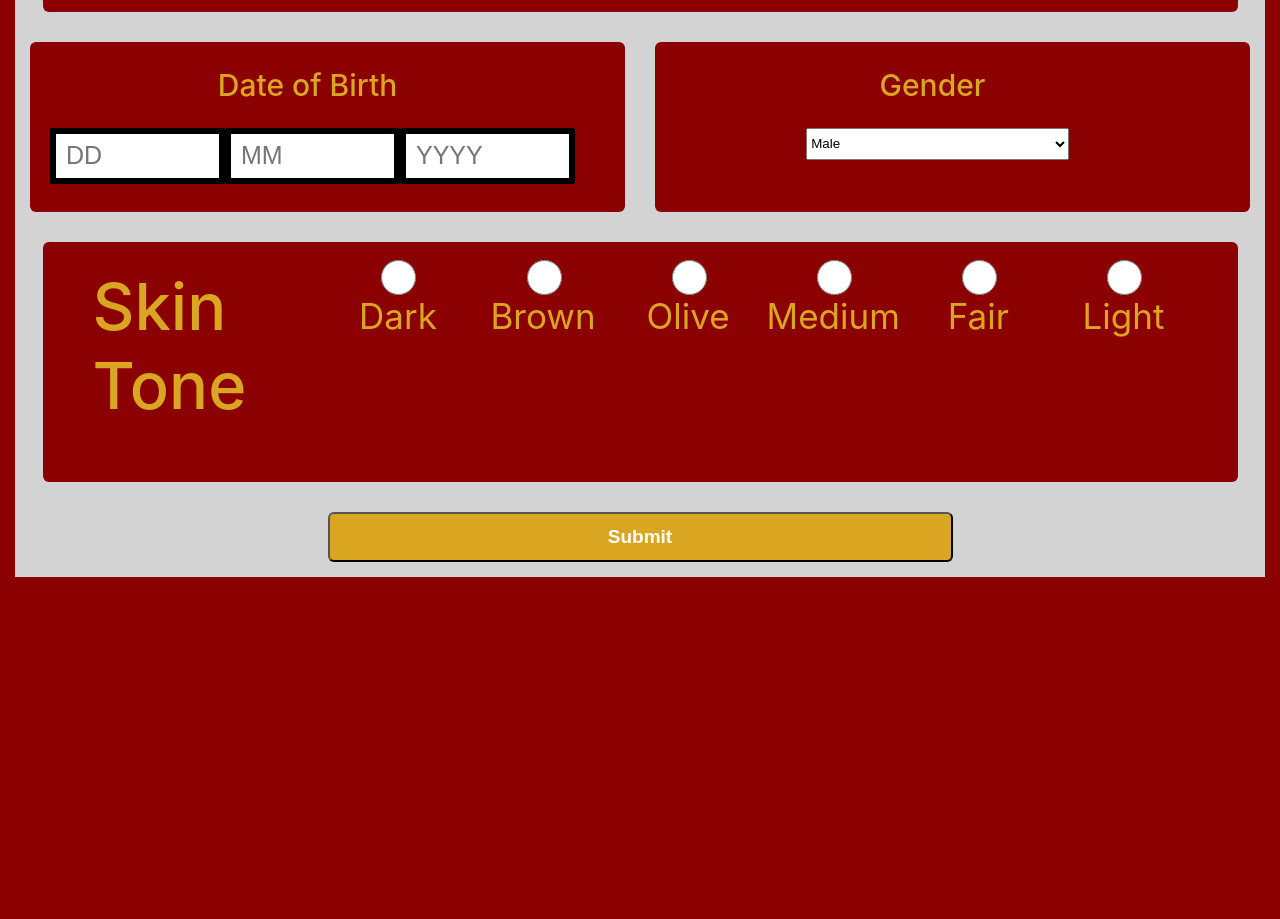
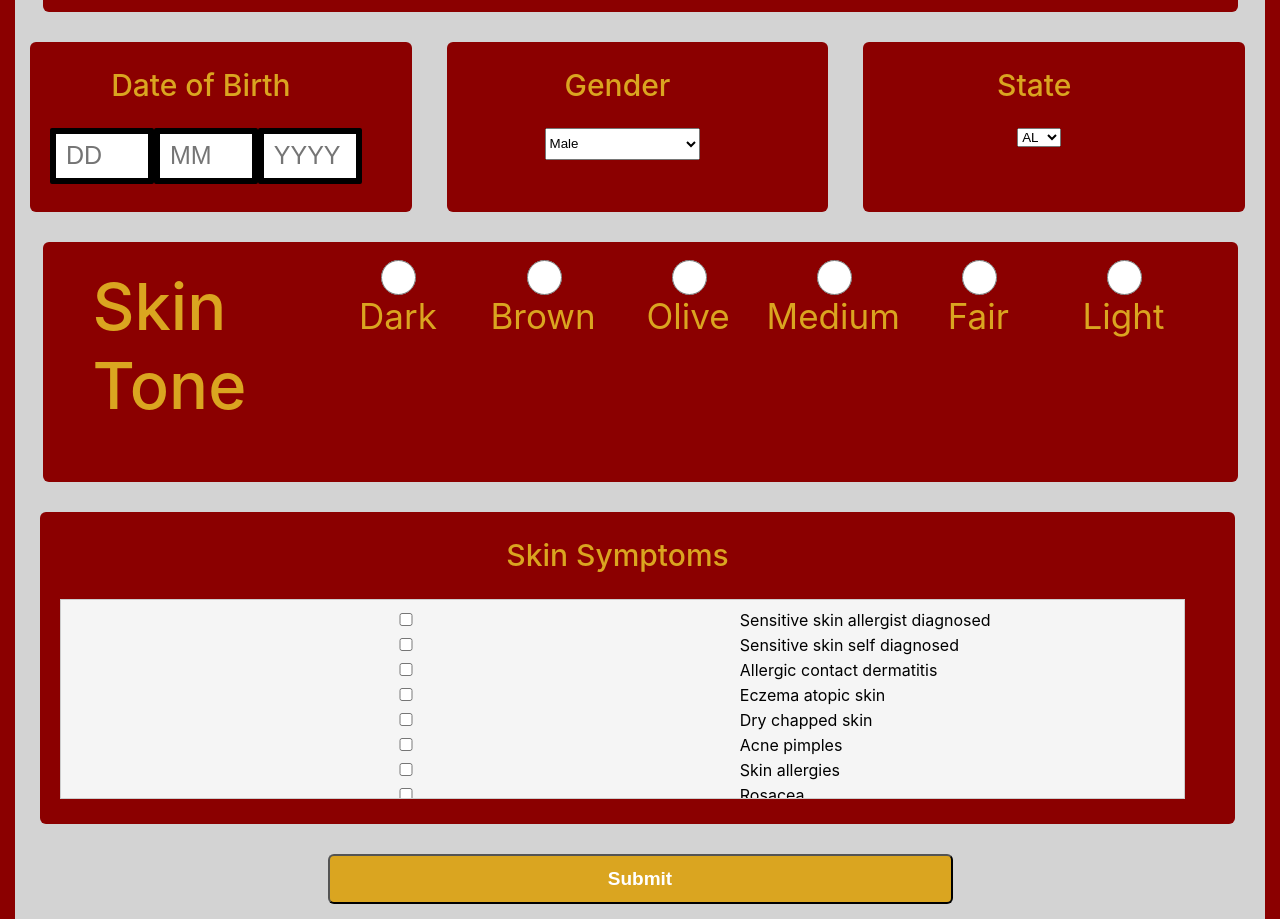
Before and after one commit to jdutchik/SE491Group13, a React (Create React App) app in the folder se491project/: page /survey in a window 1280 px wide. Shown: the part 820-1739 px from the top of the page. Before the commit the page ends 1397 px from the top, so only its background shows below. Built offline with nearby package versions, Linux system fonts and the light colour scheme.

Commit message:
Jack's additions of state and symptoms

```diff
--- a/se491project/src/components/Survey/Survey.css
+++ b/se491project/src/components/Survey/Survey.css
@@ -322,4 +322,26 @@ body {
 
 .triple {
     display: flex;
+    justify-content: space-between;
+  }
+
+  .questionDefault {
+    flex: 1;
+    margin-right: 20px;  /* Adjust spacing as needed */
+  }
+
+  .symptom-list {
+    max-height: 200px;  /* Maintain the same height */
+    width: 100%;        /* Adjust this to your preference, or set to 100% for full width under its parent */
+    overflow-y: auto;
+    background-color: #f5f5f5;  /* Very light gray background */
+    border: 1px solid #ccc;     /* Visual border to indicate the list area */
+    margin-top: 1px;  /* Reduced margin to bring the box closer */
+    padding: 10px;
+    box-sizing: border-box;     /* Ensures padding doesn't affect the width */
 }
+
+.symptom-item {
+    display: block;
+    margin-bottom: 5px;
+}
--- a/se491project/src/components/Survey/Survey.jsx
+++ b/se491project/src/components/Survey/Survey.jsx
@@ -2,8 +2,91 @@ import React, { useState } from 'react';
 import { useNavigate } from 'react-router-dom';
 import './Survey.css';
 
+const symptoms = [
+  "Sensitive skin allergist diagnosed",
+  "Sensitive skin self diagnosed",
+  "Allergic contact dermatitis",
+  "Eczema atopic skin",
+  "Dry chapped skin",
+  "Acne pimples",
+  "Skin allergies",
+  "Rosacea",
+  "Discoloration hyperpigmentation",
+  "Fine lines wrinkles",
+  "Psoriasis",
+  "I have celiacs disease and need my products to be gluten free",
+  "Blackheads whiteheads",
+  "Coconut",
+  "Textile Dye Mix",
+  "Gluten",
+  "Respiratory",
+  "Patchy rash",
+  "Tbd",
+  "Congestion",
+  "Contact dermatitis",
+  "Ffa",
+  "Dermatologist",
+  "Rash",
+  "Balsam Peru",
+  "I",
+  "Itching",
+  "Rashes",
+  "Mystery body rash",
+  "PPD",
+  "My gf gets rashes so I need to change my products",
+  "Alopecia",
+  "AP93",
+  "Dry skin",
+  "Cocamidopropyl Betaine",
+  "Metal",
+  "Ethylenediamine Dihydrochloride, Potassium Dichromate",
+  "Nickel",
+  "Low level allergy to Balsam of Peru",
+  "Allergies",
+  "Glutaral & iodopropynl butyl carbamate",
+  "Balsam of Peru allergic",
+  "Licus planus",
+  "Lip inflammation",
+  "Hives",
+  "Lichen Sclerosis",
+  "Dry Lips",
+  "Occasional rash outbreaks",
+  "Propolis",
+  "Allergic to Cocamidopropyl Betaine",
+  "Surgical site healing issues",
+  "Urticaria",
+  "Polysorbate 80",
+  "Fragrance",
+  "Contact Dermatitis",
+  "Red, peeling, itchy, burning lips",
+  "Celiac",
+  "Perioral dermatitis",
+  "Scalp",
+  "Scalp issues",
+  "Hives on legs",
+  "Itchy scalp with hair loss",
+  "Allergic reaction",
+  "Excema",
+  "Dermatitis Herpetiformis (dermatologist diagnosed)",
+  "Allergic to polyethylene glycol (peg)",
+  "Oral lichen Plans"
+];
+
 const Survey = () => {
   const navigate = useNavigate();
+
+
+  const initialSymptoms = symptoms.map(symptom => ({
+    name: symptom,
+    isSelected: false
+}));
+const [symptomList, setSymptomList] = useState(initialSymptoms);
+
+const toggleSymptomSelection = (index) => {
+    const newSymptoms = [...symptomList];
+    newSymptoms[index].isSelected = !newSymptoms[index].isSelected;
+    setSymptomList(newSymptoms);
+};
 
   const submitClicked = () => {
     window.location.href = '/';
@@ -17,7 +100,8 @@ const Survey = () => {
   const [patientData, setPatientData] = useState({
     name: '',
     gender: '',
-    skin_tone: ''
+    skin_tone: '',
+    state: ''
   });
 
   const [dob, setDob] = useState({
@@ -41,16 +125,31 @@ const Survey = () => {
     setDob({ ...dob, [name]: value });
   };
 
+
+
+
+
   const handleSurveySubmit = async (e) => {
     e.preventDefault();
 
+    // Formatting the date of birth as before
     const formattedDob = `${dob.year}-${dob.month.padStart(2, '0')}-${dob.day.padStart(2, '0')}`;
 
+    // Constructing the complete symptoms string
+    const selectedSymptoms = symptomList
+        .filter(symptom => symptom.isSelected)
+        .map(symptom => symptom.name)
+        .join(', '); // Join the selected symptoms with a comma and space
+
+    // Constructing the complete data object including the symptoms
     const completePatientData = {
         ...userData,
         ...patientData,
-      dob: formattedDob
+        dob: formattedDob,
+        symptoms: selectedSymptoms // Append the selected symptoms as a string
     };
+
+    console.log('Complete Patient Data:', completePatientData);
 
     try {
         const response = await fetch('http://localhost:3001/survey/patients', {
@@ -71,6 +170,11 @@ const Survey = () => {
         console.error('Error:', error);
     }
 };
+
+
+
+
+
   return (
     <div className="surveyContainer">
       <form className="userForm" onSubmit={handleSurveySubmit}>
@@ -132,6 +236,25 @@ const Survey = () => {
                 <option value="Other">Other</option>
               </select>
             </div>
+
+            <div className="questionDefault">
+              <h>State</h>
+              <select name="state" value={patientData.state} onChange={handlePatientInputChange} className="stateInput">
+                {["AL", "AK", "AZ", "AR", "CA", "CO", "CT", "DE", "FL", "GA",
+                  "HI", "ID", "IL", "IN", "IA", "KS", "KY", "LA", "ME", "MD",
+                  "MA", "MI", "MN", "MS", "MO", "MT", "NE", "NV", "NH", "NJ",
+                  "NM", "NY", "NC", "ND", "OH", "OK", "OR", "PA", "RI", "SC",
+                  "SD", "TN", "TX", "UT", "VT", "VA", "WA", "WV", "WI", "WY"]
+                  .map(state => (
+                    <option key={state} value={state}>{state}</option>
+                  ))}
+              </select>
+            </div>
+
+
+
+
+
           </div>
 
           <div className="skintone">
@@ -158,6 +281,24 @@ const Survey = () => {
             </div>
           </div>
 
+          <div className="questionDefault">
+                    <h>Skin Symptoms</h>
+                    <div className="symptom-list">
+                        {symptomList.map((symptom, index) => (
+                            <div key={index} className="symptom-item">
+                                <label>
+                                    <input
+                                        type="checkbox"
+                                        checked={symptom.isSelected}
+                                        onChange={() => toggleSymptomSelection(index)}
+                                    />
+                                    {symptom.name}
+                                </label>
+                            </div>
+                        ))}
+                    </div>
+                </div>
+
           <button type="submit" className="surveySubmit" onClick={submitClicked}>Submit</button>
         </div>
       </form>
```
Lines whose indentation alone changed are shown as unchanged.
